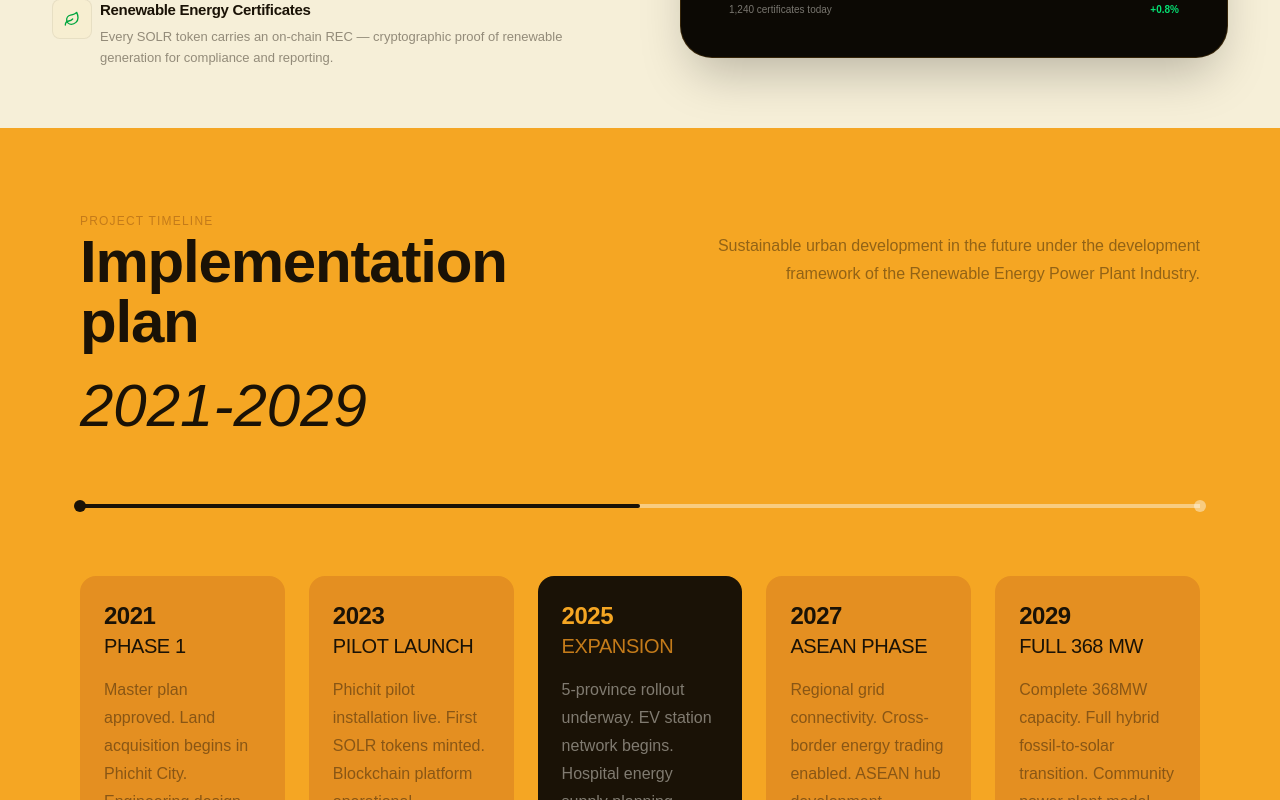
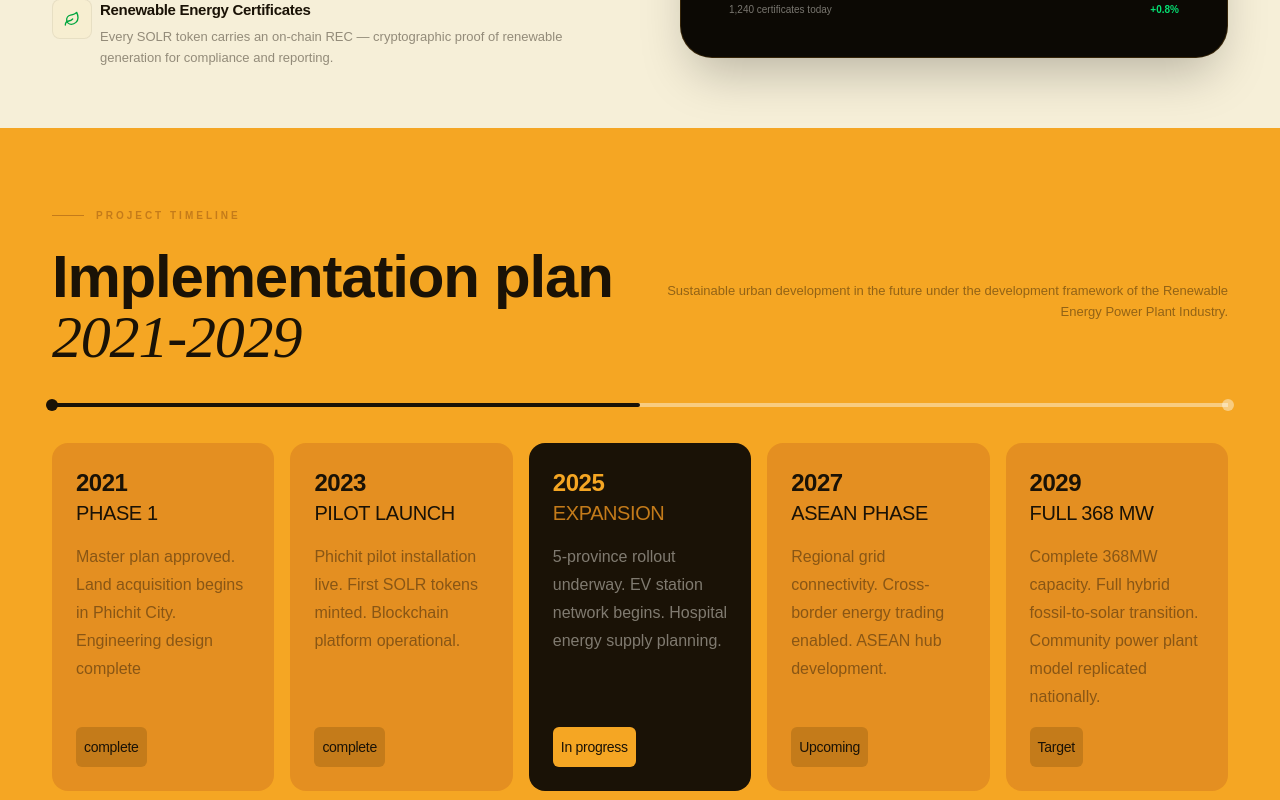
Before and after one commit to Edaxchain/amev-web, a Next.js app: page /pages/home in a window 1280 px wide. Shown: the part 3800-4600 px from the top of the page. Built offline with nearby package versions, Linux system fonts and the light colour scheme.

Commit message:
feat: Add Framer Motion animations to the plan section and refine related styling.

```diff
--- a/app/pages/home/Impact.tsx
+++ b/app/pages/home/Impact.tsx
@@ -62,12 +62,12 @@ export default function CommunityImpact() {
                         className="max-w-2xl"
                     >
                         <div className="flex items-center gap-3 mb-6">
-                            <div className="h-[1px] w-8 bg-amber" />
+                            <div className="h-px w-8 bg-amber" />
                             <span className="font-brand text-[10px] font-bold text-amber-deep uppercase tracking-[0.3em]">
                                 Community Impact
                             </span>
                         </div>
-                        <h2 className="font-brand text-4xl font-[900] text-panel-dark-text leading-none tracking-tight">
+                        <h2 className="font-brand text-4xl text-panel-dark-text leading-none tracking-tight">
                             Energy that gives back<br />
                             <span className="italic font-editorial font-light text-amber-deep">to the community.</span>
                         </h2>
--- a/app/pages/home/Plan.tsx
+++ b/app/pages/home/Plan.tsx
@@ -1,11 +1,18 @@
+"use client";
+
+import { motion, Variants } from "framer-motion";
+
 const ProgressBar = ({ progress }: { progress: string }) => {
     return (
-        <div className="hidden lg:flex w-full h-3 items-center relative">
+        <div className="hidden lg:flex w-full h-3 items-center relative mb-8">
             {/* Progress Track */}
             <div className="w-full h-[4px] bg-panel-dark-muted flex justify-start overflow-hidden">
-                <div
-                    className="h-full bg-foreground transition-all duration-500 rounded-full"
-                    style={{ width: progress }}
+                <motion.div
+                    initial={{ width: 0 }}
+                    whileInView={{ width: progress }}
+                    viewport={{ once: true }}
+                    transition={{ duration: 1, ease: "easeOut" }}
+                    className="h-full bg-foreground rounded-full"
                 />
             </div>
 
@@ -39,7 +46,7 @@ const Card = ({
 
     return (
         <div
-            className={`p-6 rounded-2xl transition-colors duration-500 ${
+            className={`p-6 rounded-2xl transition-all duration-500 h-full flex flex-col cursor-pointer group-hover:shadow-2xl ${
                 isInProgress
                     ? "bg-foreground text-background"
                     : "bg-amber-light text-foreground"
@@ -57,14 +64,14 @@ const Card = ({
             </h3>
 
             <p
-                className={`mt-4 ${isInProgress ? "text-panel-dark-muted" : "text-text-sub"}`}
+                className={`mt-4 flex-1 ${isInProgress ? "text-panel-dark-muted" : "text-text-sub"}`}
             >
                 {description}
             </p>
 
             {/* Status Badge */}
             <div
-                className={`p-2 rounded-md mt-4 inline-block ${
+                className={`p-2 rounded-md mt-4 inline-block self-start ${
                     isInProgress ? "bg-amber text-white" : "bg-amber-deep"
                 }`}
             >
@@ -74,7 +81,6 @@ const Card = ({
     );
 };
 
-export default function Plan() {
 const cards = [
     {
         title: "2021",
@@ -113,43 +119,93 @@ export default function Plan() {
     },
 ];
 
+export default function Plan() {
+    const containerVars = {
+        hidden: { opacity: 0 },
+        visible: {
+            opacity: 1,
+            transition: { staggerChildren: 0.15, delayChildren: 0.2 },
+        },
+    };
+
+    const itemVars: Variants = {
+        hidden: { opacity: 0, y: 20 },
+        visible: {
+            opacity: 1,
+            y: 0,
+            transition: { duration: 0.8, ease: [0.22, 1, 0.36, 1] },
+        },
+    };
+
     return (
         <section
             id="plan"
-            className="bg-amber p-10 lg:p-20 flex flex-col gap-12 lg:gap-16"
+            className="bg-amber py-10 lg:py-20 flex flex-col gap-12 lg:gap-16"
         >
-            <div className="flex flex-col lg:flex-row justify-between gap-10">
-                <div>
-                    <span className="text-amber-deep tracking-widest text-xs uppercase mb-4">
+            <div className="max-w-[1440px] mx-auto px-6 md:px-[52px] relative z-10">
+                <div className="flex flex-col md:flex-row justify-between items-start gap-8 mb-8">
+                    <motion.div
+                        initial={{ opacity: 0, x: -20 }}
+                        whileInView={{ opacity: 1, x: 0 }}
+                        viewport={{ once: true }}
+                        transition={{ duration: 0.8 }}
+                    >
+                        <div className="flex items-center gap-3 mb-6">
+                            <div className="h-px w-8 bg-amber-deep" />
+                            <span className="font-brand text-[10px] font-bold text-amber-deep uppercase tracking-[0.3em]">
                                 Project Timeline
                             </span>
-                    <h1 className="text-4xl sm:text-5xl md:text-6xl font-bold">
+                        </div>
+                        <h2 className="text-4xl sm:text-5xl md:text-6xl font-bold">
                             Implementation plan
-                    </h1>
-                    <p className="text-text-main text-3xl sm:text-4xl md:text-6xl mt-6 max-w-xl italic">
+                            <br />
+                            <span className="italic font-editorial font-light">
                                 2021-2029
-                    </p>
-                </div>
-                <div>
-                    <p className="text-text-sub mt-6 max-w-xl text-right">
+                            </span>
+                        </h2>
+                    </motion.div>
+                    <motion.p
+                        initial={{ opacity: 0, x: 20 }}
+                        whileInView={{ opacity: 1, x: 0 }}
+                        viewport={{ once: true }}
+                        transition={{ duration: 0.8 }}
+                        className="max-w-xl font-brand text-[13px] md:text-right md:pt-12 leading-relaxed text-text-sub mt-6 text-right"
+                    >
                         Sustainable urban development in the future under the
                         development framework of the Renewable Energy Power
                         Plant Industry.
-                    </p>
-                </div>
+                    </motion.p>
                 </div>
 
                 <ProgressBar progress="50%" />
-            <div className="grid grid-cols-1 px-[10vw] lg:px-0 lg:grid-cols-5 gap-6">
+                <motion.div
+                    className="grid grid-cols-1 px-[10vw] lg:px-0 lg:grid-cols-5 gap-4"
+                    variants={containerVars}
+                    initial="hidden"
+                    whileInView="visible"
+                    viewport={{ once: true, margin: "-100px" }}
+                >
                     {cards.map((card, index) => (
+                        <motion.div
+                            key={index}
+                            variants={itemVars}
+                            whileHover={{ y: -8 }}
+                            transition={{
+                                type: "spring",
+                                stiffness: 300,
+                                damping: 20,
+                            }}
+                            className="group flex flex-col h-full"
+                        >
                             <Card
-                        key={index}
                                 title={card.title}
                                 subtitle={card.subtitle}
                                 description={card.description}
                                 status={card.status}
                             />
+                        </motion.div>
                     ))}
+                </motion.div>
             </div>
         </section>
     );
```
Lines whose indentation alone changed are shown as unchanged.
